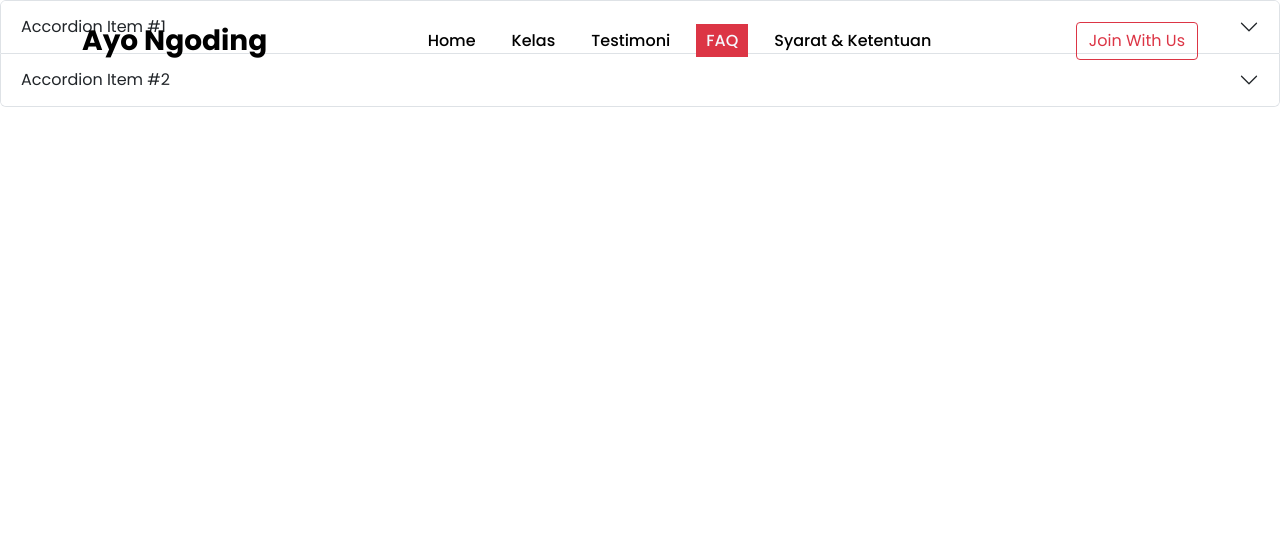
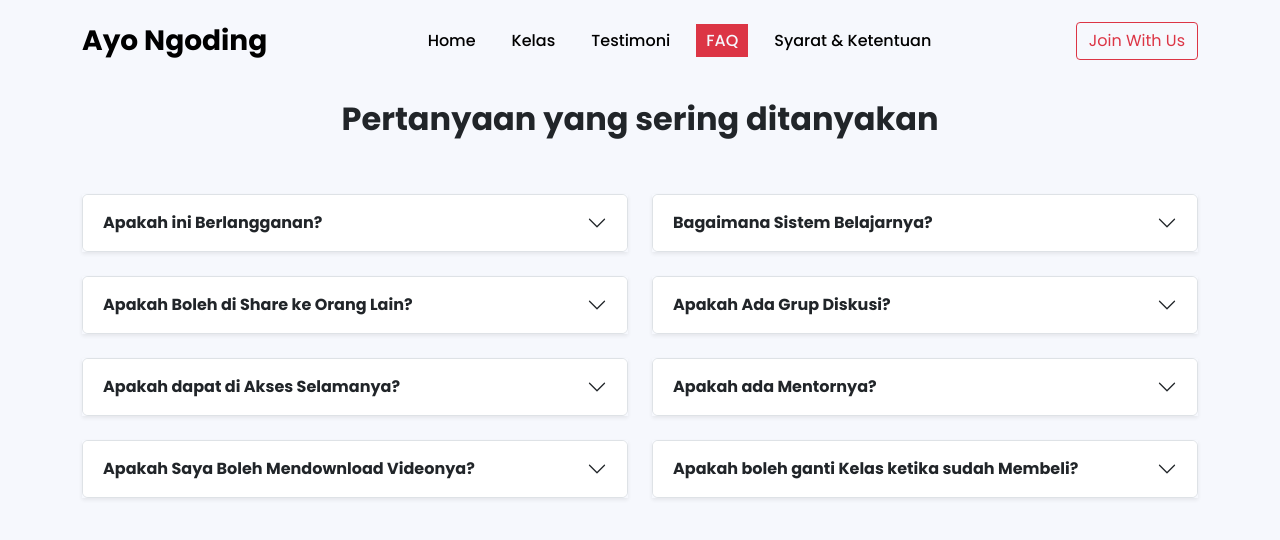
Before and after one commit to evanputra1/course-website-react, a React (Vite) app: page /faq in a window 1280 px wide. Shown: the top 540 px of the page. Built offline with nearby package versions, Linux system fonts and the light colour scheme.

Commit message:
membuat menu FAQ menggunakan accordion

```diff
--- a/src/comp/FaqComp.jsx
+++ b/src/comp/FaqComp.jsx
@@ -1,34 +1,33 @@
-import {Accordion} from 'react-bootstrap';
+import {Container, Row, Col, Accordion} from 'react-bootstrap';
+
+import {faq} from '../data/index'
 
 const FaqComp = () => {
   return (
-    <div>
-      <Accordion>
-      <Accordion.Item eventKey="0">
-        <Accordion.Header>Accordion Item #1</Accordion.Header>
-        <Accordion.Body>
-          Lorem ipsum dolor sit amet, consectetur adipiscing elit, sed do
-          eiusmod tempor incididunt ut labore et dolore magna aliqua. Ut enim ad
-          minim veniam, quis nostrud exercitation ullamco laboris nisi ut
-          aliquip ex ea commodo consequat. Duis aute irure dolor in
-          reprehenderit in voluptate velit esse cillum dolore eu fugiat nulla
-          pariatur. Excepteur sint occaecat cupidatat non proident, sunt in
-          culpa qui officia deserunt mollit anim id est laborum.
-        </Accordion.Body>
-      </Accordion.Item>
-      <Accordion.Item eventKey="1">
-        <Accordion.Header>Accordion Item #2</Accordion.Header>
-        <Accordion.Body>
-          Lorem ipsum dolor sit amet, consectetur adipiscing elit, sed do
-          eiusmod tempor incididunt ut labore et dolore magna aliqua. Ut enim ad
-          minim veniam, quis nostrud exercitation ullamco laboris nisi ut
-          aliquip ex ea commodo consequat. Duis aute irure dolor in
-          reprehenderit in voluptate velit esse cillum dolore eu fugiat nulla
-          pariatur. Excepteur sint occaecat cupidatat non proident, sunt in
-          culpa qui officia deserunt mollit anim id est laborum.
-        </Accordion.Body>
-      </Accordion.Item>
-      </Accordion>
+    <div className='faq'>
+      <Container>
+        <Row>
+          <Col>
+            <h2 className='text-center fw-bold'>Pertanyaan yang sering ditanyakan</h2>
+          </Col>
+        </Row>
+        <Row className='row-cols-lg-2 row-cols-1 g-4 pt-5'>
+          {faq.map((data) => {
+            return (
+              <Col key={data.id}>
+                <Accordion className='shadow-sm'>
+                  <Accordion.Item eventKey={data.eventKey}>
+                    <Accordion.Header>{data.title}</Accordion.Header>
+                    <Accordion.Body>
+                    {data.desc}
+                    </Accordion.Body>
+                  </Accordion.Item>
+                </Accordion>
+              </Col>
+            )
+          })}
+        </Row>
+      </Container>
     </div>
   )
 }
```
Also changed, not shown: src/dist/css/main.css.
